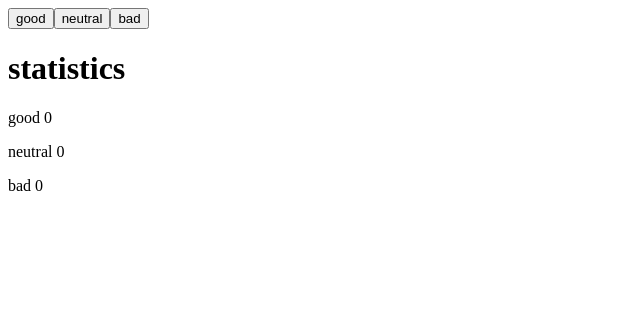
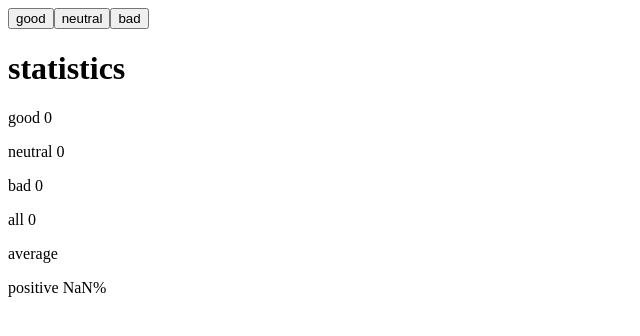
Before and after one commit to Ipe92/fullstack-open, a React (Vite) app in the folder osa1/unicafe/: page / in a window 1280 px wide. Shown: the top 336 px of the page, without its empty margins (0-640 px from the left). Built offline with nearby package versions, Linux system fonts and the light colour scheme.

Commit message:
1.7: unicafe step2 aloitettu

```diff
--- a/osa1/unicafe/src/App.jsx
+++ b/osa1/unicafe/src/App.jsx
@@ -8,6 +8,12 @@
 	const [neutral, setNeutral] = useState(0);
 	const [bad, setBad] = useState(0);
 
+	const calculateAverage = () => {
+		const feedBackAmount = good + bad + neutral;
+		const average = good - bad / feedBackAmount;
+		return average;
+	};
+
 	return (
 		<div>
 			<Button onClick={() => setGood(neutral + 1)} text="good" />
@@ -17,6 +23,9 @@
 			<p>good {good}</p>
 			<p>neutral {neutral}</p>
 			<p>bad {bad}</p>
+			<p>all {good + bad + neutral}</p>
+			<p>average {calculateAverage}</p>
+			<p>positive {good / bad}%</p>
 		</div>
 	);
 };
```
